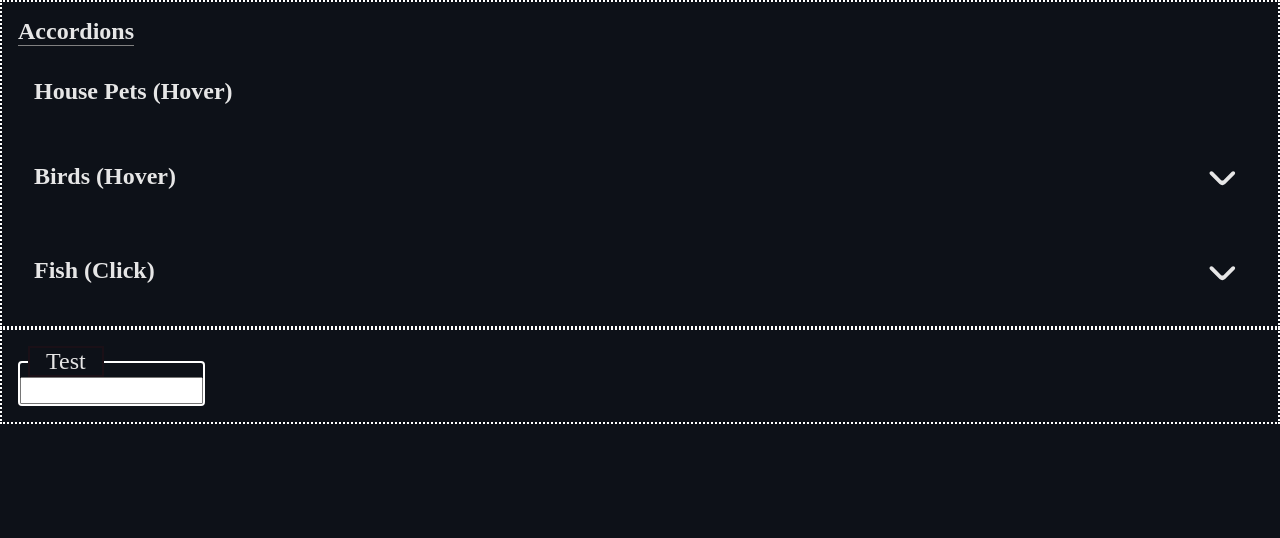
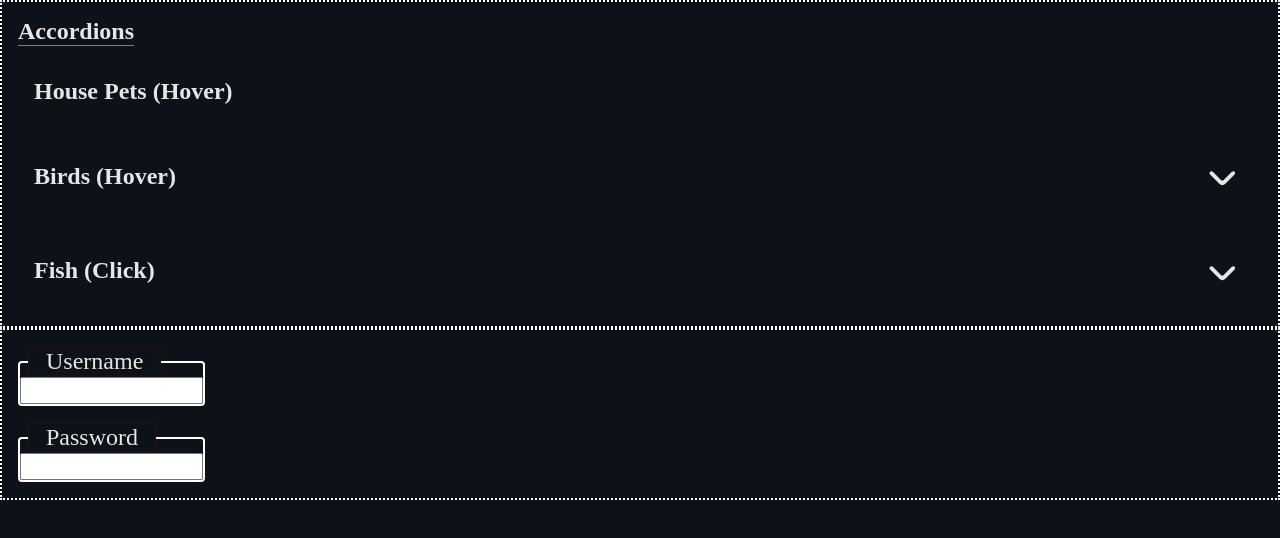
Before and after one commit to VonRiddarn/spit-and-prayers-ui, a React (Vite) app: page / in a window 1280 px wide. Shown: the top 538 px of the page. Built offline with nearby package versions, Linux system fonts and the light colour scheme.

Commit message:
feat: edited showcase

```diff
--- a/src/App.tsx
+++ b/src/App.tsx
@@ -88,7 +88,8 @@ function App() {
 					padding: "1rem",
 				}}
 			>
-				<LegendInputField title="Test" type="text" />
+				<LegendInputField title="Username" type="text" />
+				<LegendInputField title="Password" type="password" />
 			</div>
 		</>
 	);
```
